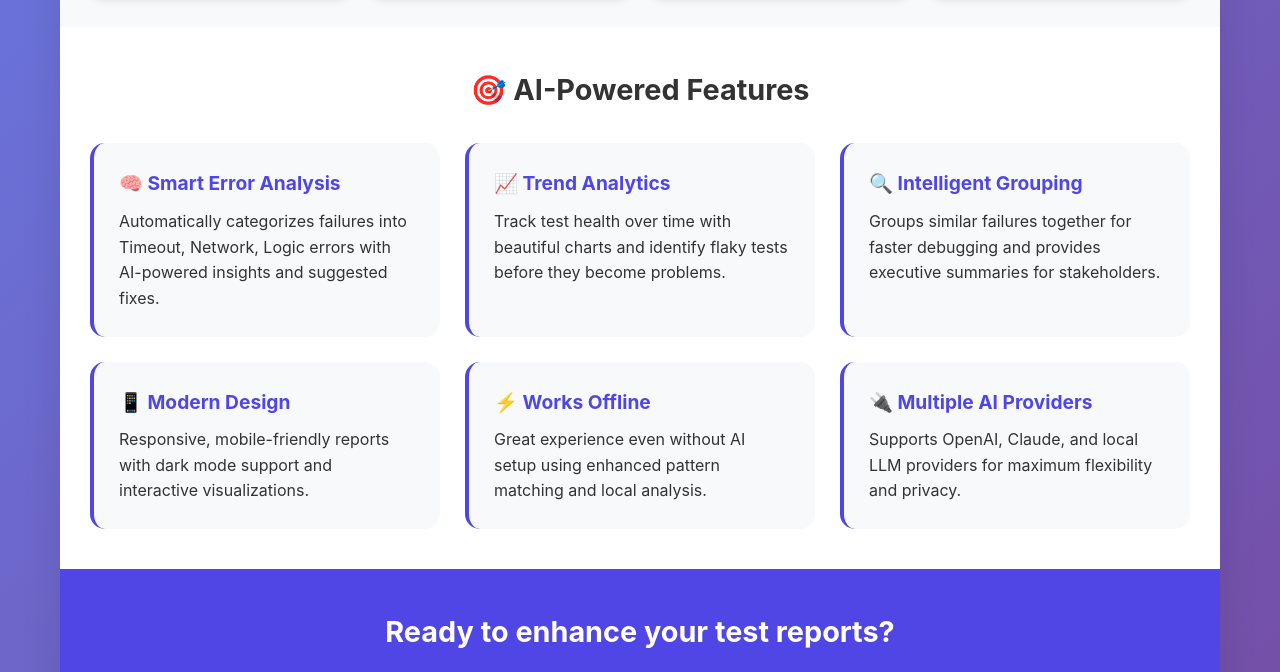
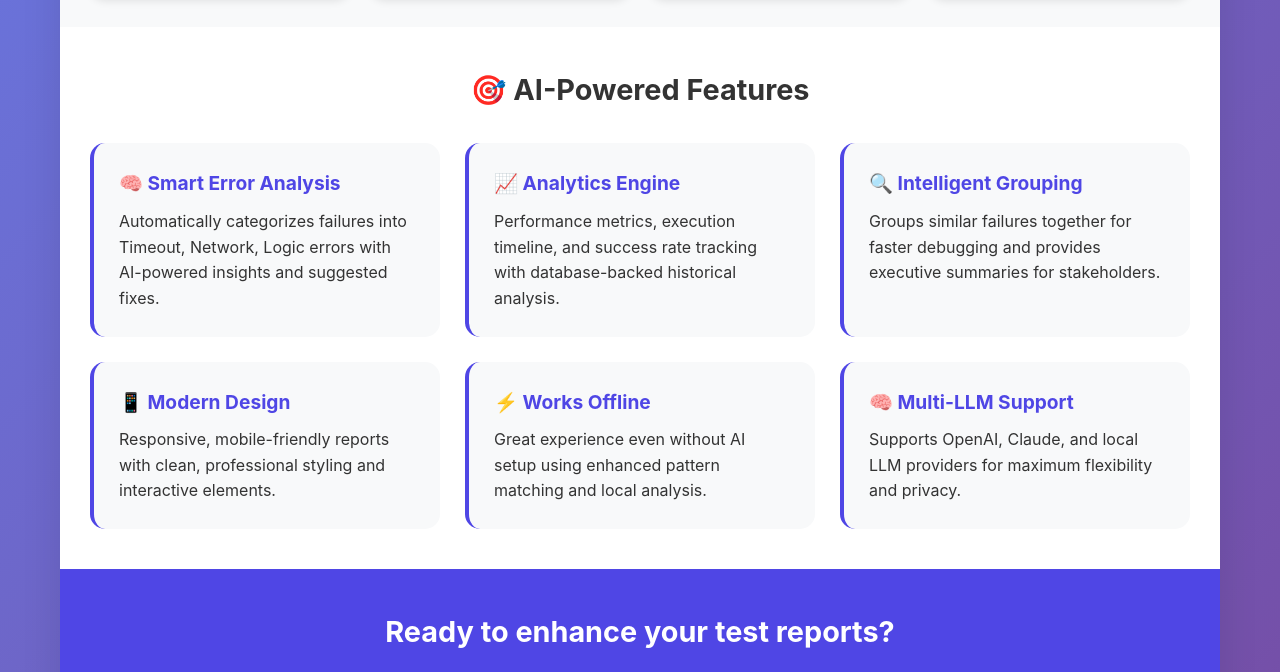
Before and after one commit to lirany1/gauge-html-report-ai, a plain HTML site: page docs/index.html in a window 1280 px wide. Shown: the part 693-1365 px from the top of the page. Drawn offline with Linux system fonts and the light colour scheme.

Commit message:
Fix documentation: Remove unimplemented features (dark mode, PDF export)

```diff
--- a/docs/index.html
+++ b/docs/index.html
@@ -252,8 +252,8 @@
                         <p>Automatically categorizes failures into Timeout, Network, Logic errors with AI-powered insights and suggested fixes.</p>
                     </div>
                     <div class="feature">
-                        <h4>📈 Trend Analytics</h4>
-                        <p>Track test health over time with beautiful charts and identify flaky tests before they become problems.</p>
+                        <h4>📈 Analytics Engine</h4>
+                        <p>Performance metrics, execution timeline, and success rate tracking with database-backed historical analysis.</p>
                     </div>
                     <div class="feature">
                         <h4>🔍 Intelligent Grouping</h4>
@@ -261,14 +261,14 @@
                     </div>
                     <div class="feature">
                         <h4>📱 Modern Design</h4>
-                        <p>Responsive, mobile-friendly reports with dark mode support and interactive visualizations.</p>
+                        <p>Responsive, mobile-friendly reports with clean, professional styling and interactive elements.</p>
                     </div>
                     <div class="feature">
                         <h4>⚡ Works Offline</h4>
                         <p>Great experience even without AI setup using enhanced pattern matching and local analysis.</p>
                     </div>
                     <div class="feature">
-                        <h4>🔌 Multiple AI Providers</h4>
+                        <h4>🧠 Multi-LLM Support</h4>
                         <p>Supports OpenAI, Claude, and local LLM providers for maximum flexibility and privacy.</p>
                     </div>
                 </div>
```
Also changed, not shown: README.md.
